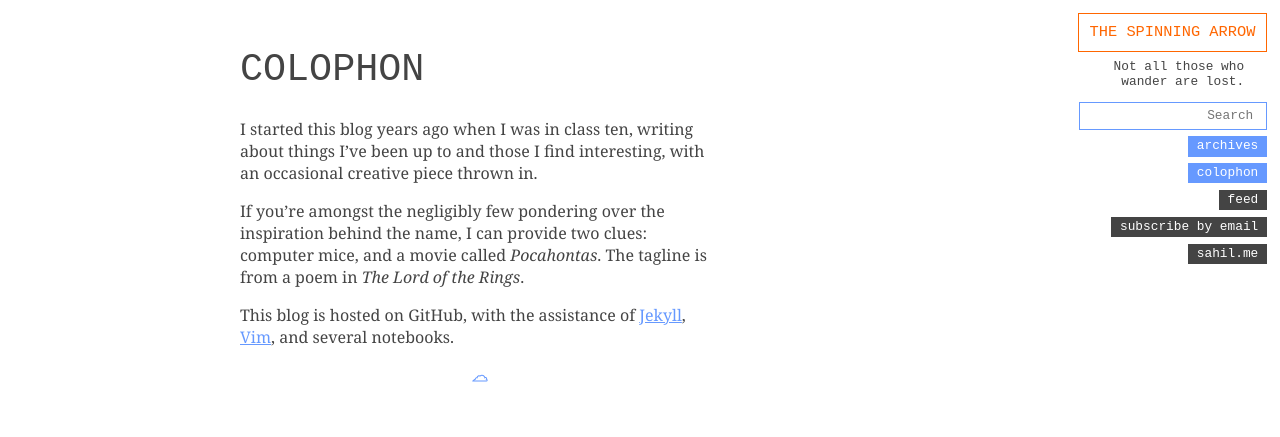
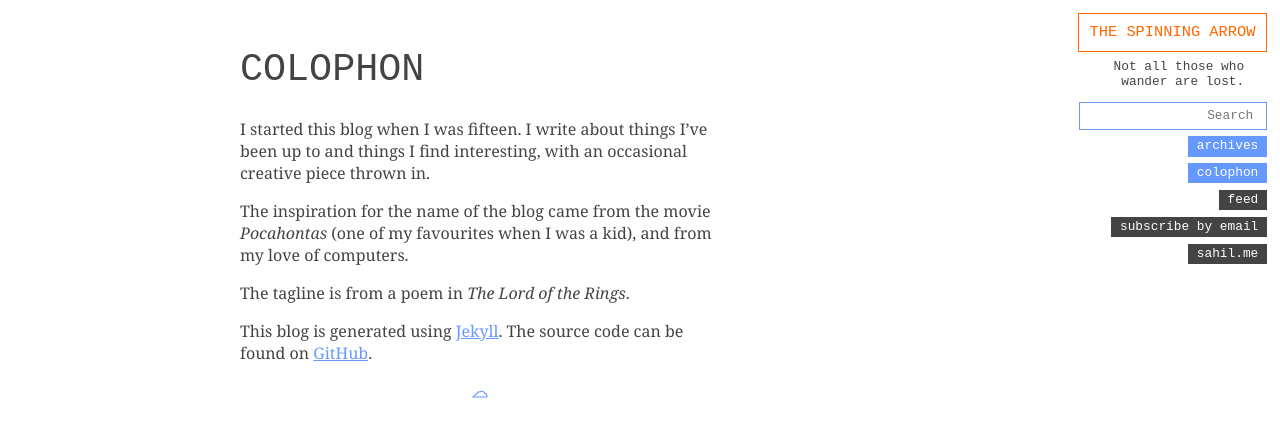
Before and after one commit to spinningarrow/blog.sahil.me, a Jekyll site: the page built from colophon/index.md, in a window 1280 px wide. Shown: the top 437 px of the page. Built offline with Jekyll 4.4.1, drawn with Linux system fonts in a browser that asks for light colours; comment, search, counter and statistics services are not loaded.

Commit message:
Update colophon

```diff
--- a/colophon/index.md
+++ b/colophon/index.md
@@ -5,16 +5,16 @@ title: Colophon
 
 # Colophon
 
-I started this blog years ago when I was in class ten, writing about things
-I’ve been up to and those I find interesting, with an occasional creative piece
-thrown in.
+I started this blog when I was fifteen. I write about things I’ve been up to
+and things I find interesting, with an occasional creative piece thrown in.
 
-If you’re amongst the negligibly few pondering over the inspiration
-behind the name, I can provide two clues: computer mice, and a movie called
-*Pocahontas*. The tagline is from a poem in *The Lord of the Rings*.
+The inspiration for the name of the blog came from the movie *Pocahontas* (one
+of my favourites when I was a kid), and from my love of computers.
 
-This blog is hosted on GitHub, with the assistance of [Jekyll][], [Vim][], and
-several notebooks.
+The tagline is from a poem in *The Lord of the Rings*.
 
-[Jekyll]: http://jekyllrb.com/
-[Vim]: http://www.vim.org/
+This blog is generated using [Jekyll][]. The source code can be found on
+[GitHub][source].
+
+[Jekyll]: https://jekyllrb.com/
+[source]: https://github.com/spinningarrow/blog.sahil.me
```
